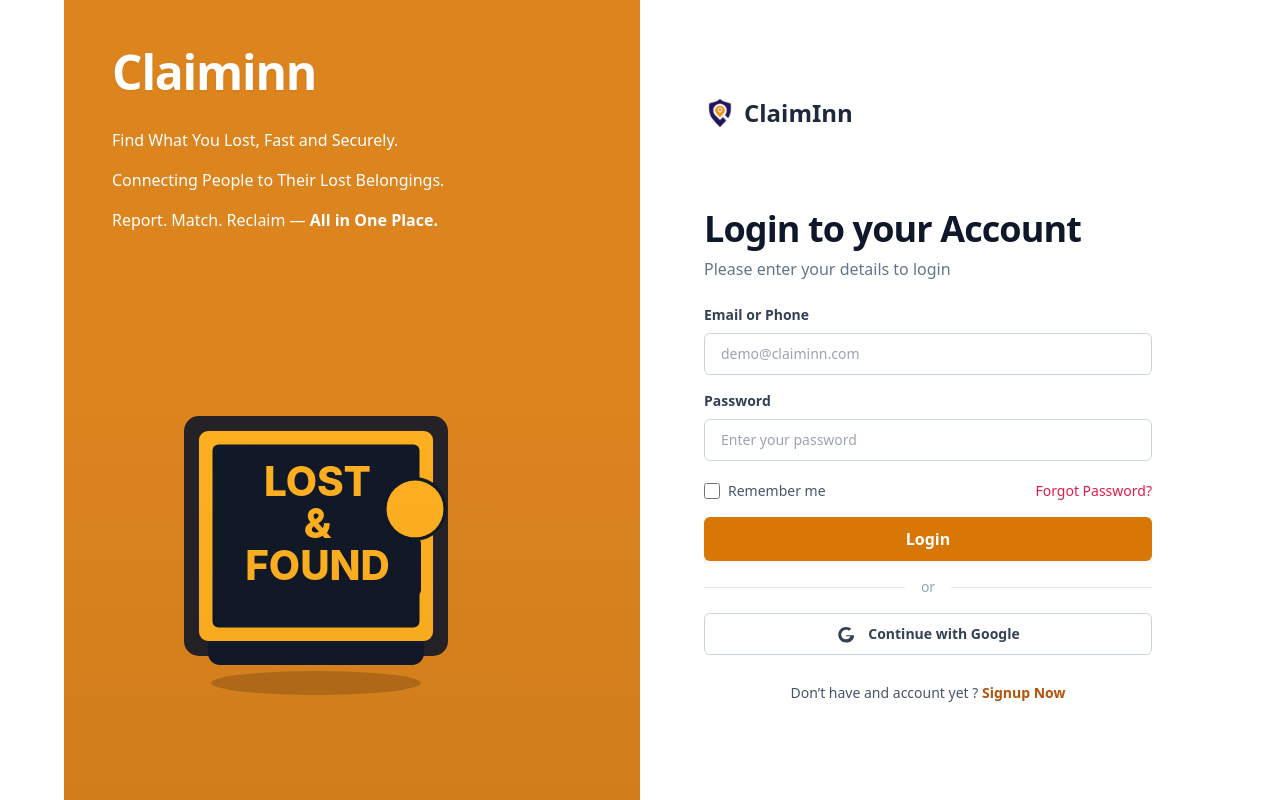
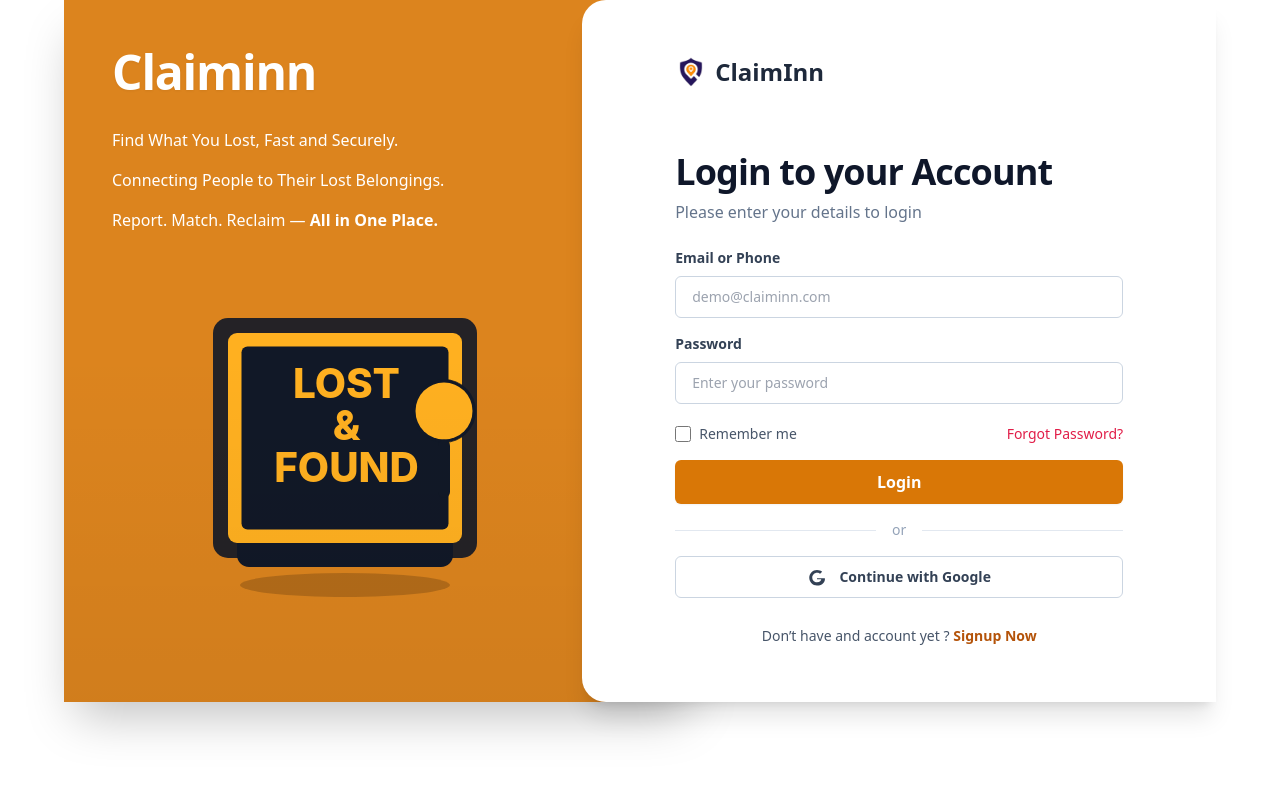
Before and after one commit to nikunj1221-max/claiminn-finder-qr, a React (Vite) app: page / in a window 1280 px wide. Built offline with nearby package versions, Linux system fonts and the light colour scheme.

Commit message:
loginPageEnhanced

```diff
--- a/src/components/Login.tsx
+++ b/src/components/Login.tsx
@@ -16,10 +16,10 @@ export default function ClaiminnLogin({ onLoginSuccess }: LoginProps) {
     onLoginSuccess();
   };
   return (
-    <main className="min-h-screen bg-white text-slate-800">
-      <div className="mx-auto max-w-6xl grid grid-cols-1 md:grid-cols-2 min-h-screen">
+    <main className="min-h-screen bg-white text-slate-800 relative overflow-hidden">
+      <div className="mx-auto max-w-6xl relative">
         {/* Left Brand Panel - Hidden on mobile, visible on md screens and up */}
-        <section className="hidden md:flex relative bg-amber-600/90 text-white p-8 md:p-12 flex-col gap-8 justify-between">
+        <section className="hidden md:flex absolute left-0 top-0 bottom-0 w-[55%] bg-amber-600/90 text-white p-8 md:p-12 flex-col gap-8 justify-between rounded-r-3xl shadow-2xl">
           <div>
             <h1 className="text-4xl md:text-5xl font-extrabold tracking-tight drop-shadow-sm">
               Claiminn
@@ -43,10 +43,10 @@ export default function ClaiminnLogin({ onLoginSuccess }: LoginProps) {
         </section>
 
         {/* Right Form Panel */}
-        <section className="px-6 sm:px-10 md:px-12 lg:px-8 py-5 md:py-14 flex items-center bg-white">
+        <section className="relative md:ml-[45%] px-6 sm:px-10 md:px-12 lg:px-16 py-5 md:py-14 flex items-center bg-white rounded-l-3xl shadow-xl">
           <div className="w-full max-w-md mx-auto">
 
-             <div className="flex items-center gap-0 mt-0 mb-20 ">
+             <div className="flex items-center gap-0 mt-0 mb-16 ">
             <img
               src={logo}
               alt="ClaimInn Logo"
```
Also changed, not shown: src/pages/Index.tsx (line endings or trailing spaces).
